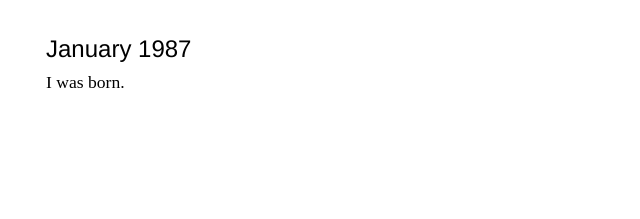
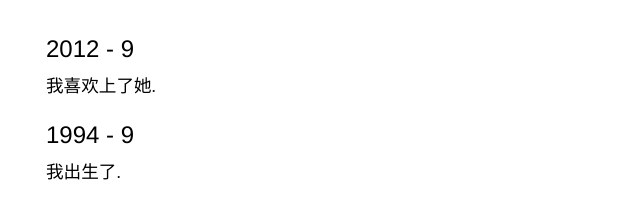
Before and after one commit to enirehtac/enirehtac.github.io, a plain HTML site: page timeline.html in a window 1280 px wide. Shown: the part 123-342 px from the top of the page, without its empty margins (252-892 px from the left). Drawn offline with Linux system fonts and the light colour scheme.

Commit message:
Updated timeline.html

```diff
--- a/timeline.html
+++ b/timeline.html
@@ -11,9 +11,10 @@
 <body>
 <article>
 <h1><a href="../">不管她变成什么样，我都爱她</a></h1>
-
-<h2>January <time datetime="1987">1987</time></h2>
-<p>I was born.</p>
+  <h2><time datetime="2012">2012 - 9</time></h2>
+  <p>我喜欢上了她.</p>
+<h2><time datetime="1994">1994 - 9</time></h2>
+<p>我出生了.</p>
 </article>
 </body>
 </html>
```
